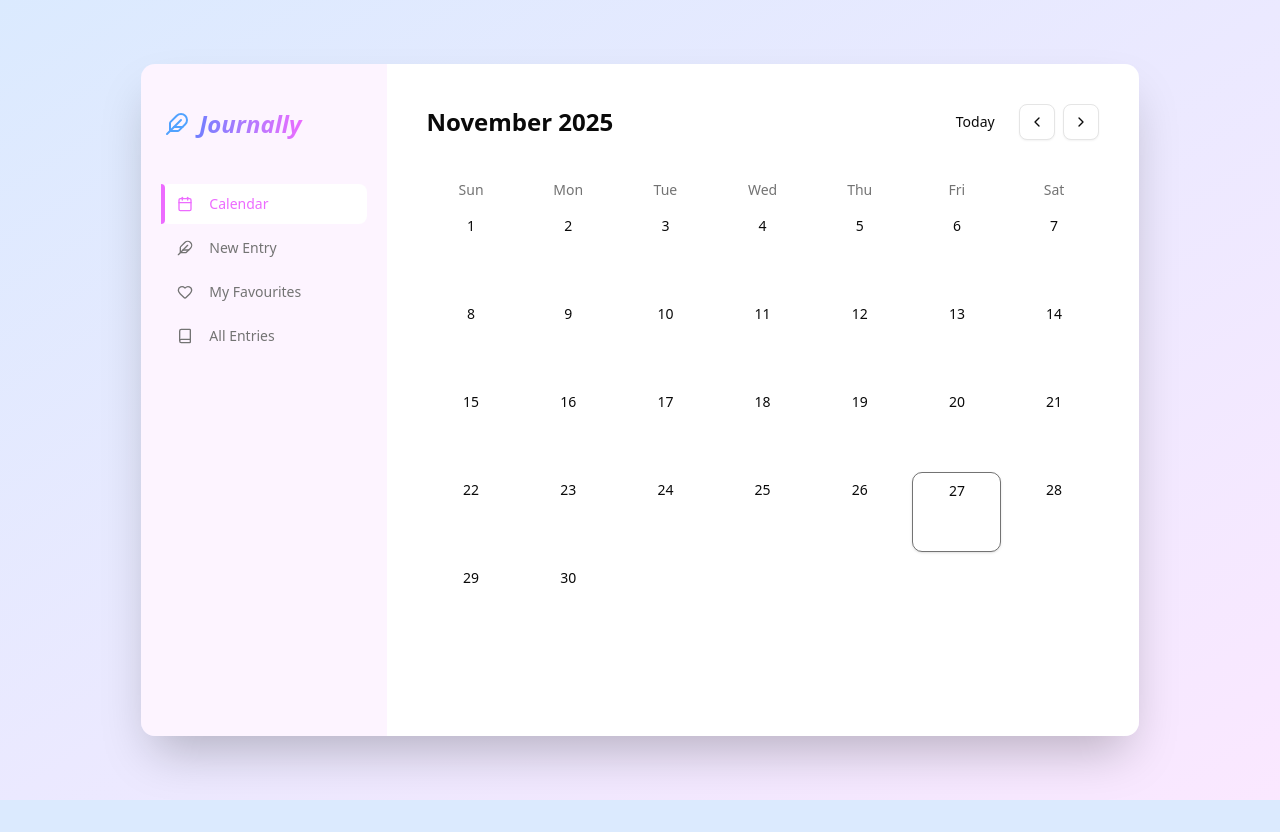
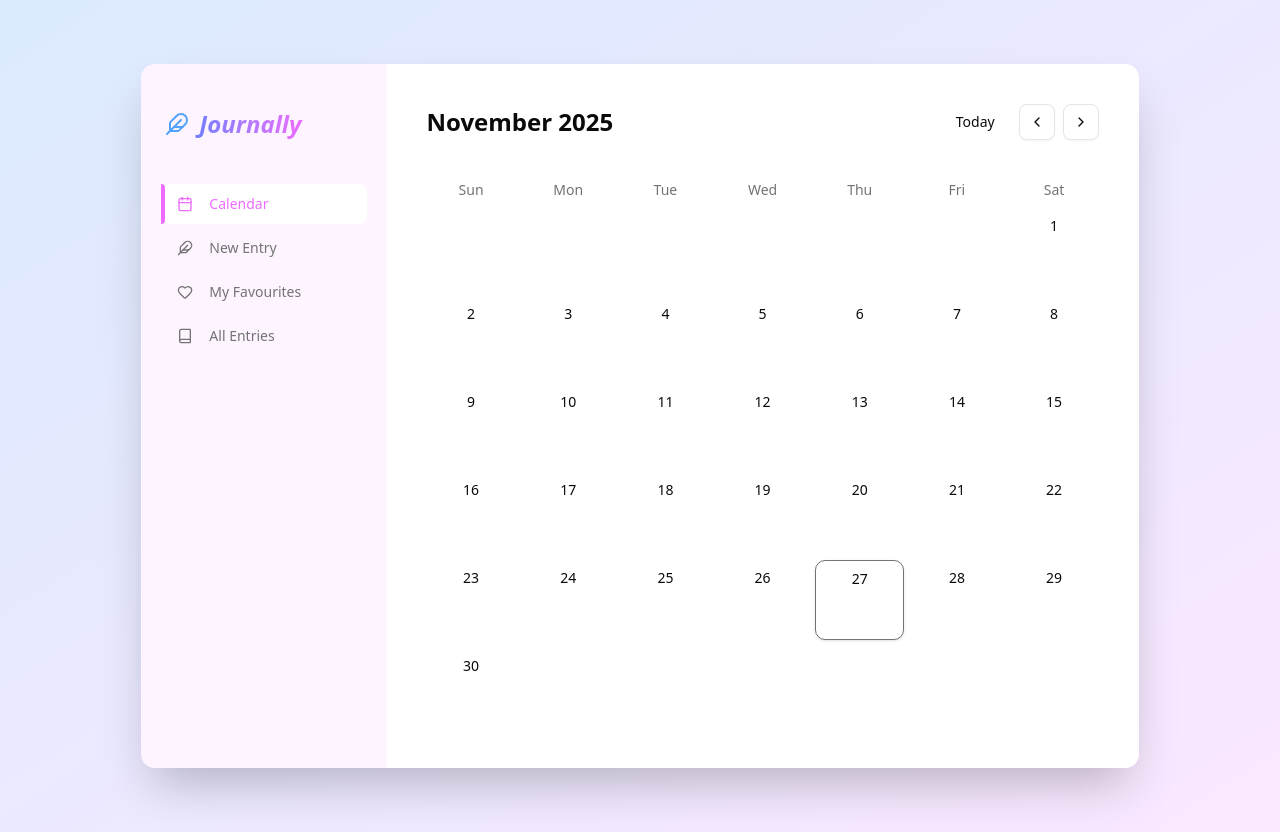
Before and after one commit to vatsalsinghkv/journally, a Next.js app: page / in a window 1280 px wide. Before the commit the page ends 800 px from the top, so only its background shows below. Built offline with nearby package versions, Linux system fonts and the light colour scheme.

Commit message:
fix: empty days before 1st

```diff
--- a/src/components/dashboard/CalendarView.tsx
+++ b/src/components/dashboard/CalendarView.tsx
@@ -24,6 +24,14 @@ export default function CalendarView() {
     if (!entriesByDate[key]) entriesByDate[key] = [];
     entriesByDate[key].push({ id: entry.id, title: entry.title });
   });
+
+  const firstDayOfMonth = new Date(
+    currentMonth.getFullYear(),
+    currentMonth.getMonth(),
+    1,
+  ).getDay(); // 0 = Sun, 1 = Mon ...
+
+  const leadingEmptyDays = Array.from({ length: firstDayOfMonth }, (_, i) => i);
 
   const daysArray = Array.from({ length: daysInMonth }, (_, i) => {
     const d = new Date(
@@ -57,9 +65,15 @@ export default function CalendarView() {
           </div>
         ))}
 
-        {daysArray.map((day, i) => (
+        {/* Empty slots before month starts */}
+        {leadingEmptyDays.map((_, i) => (
+          <div key={`empty-${i + 1}`} />
+        ))}
+
+        {/* Actual days */}
+        {daysArray.map((day) => (
           <CalendarDay
-            key={i}
+            key={day.date.toISOString()}
             date={day.date}
             entries={day.entries}
             isToday={day.isToday}
```
